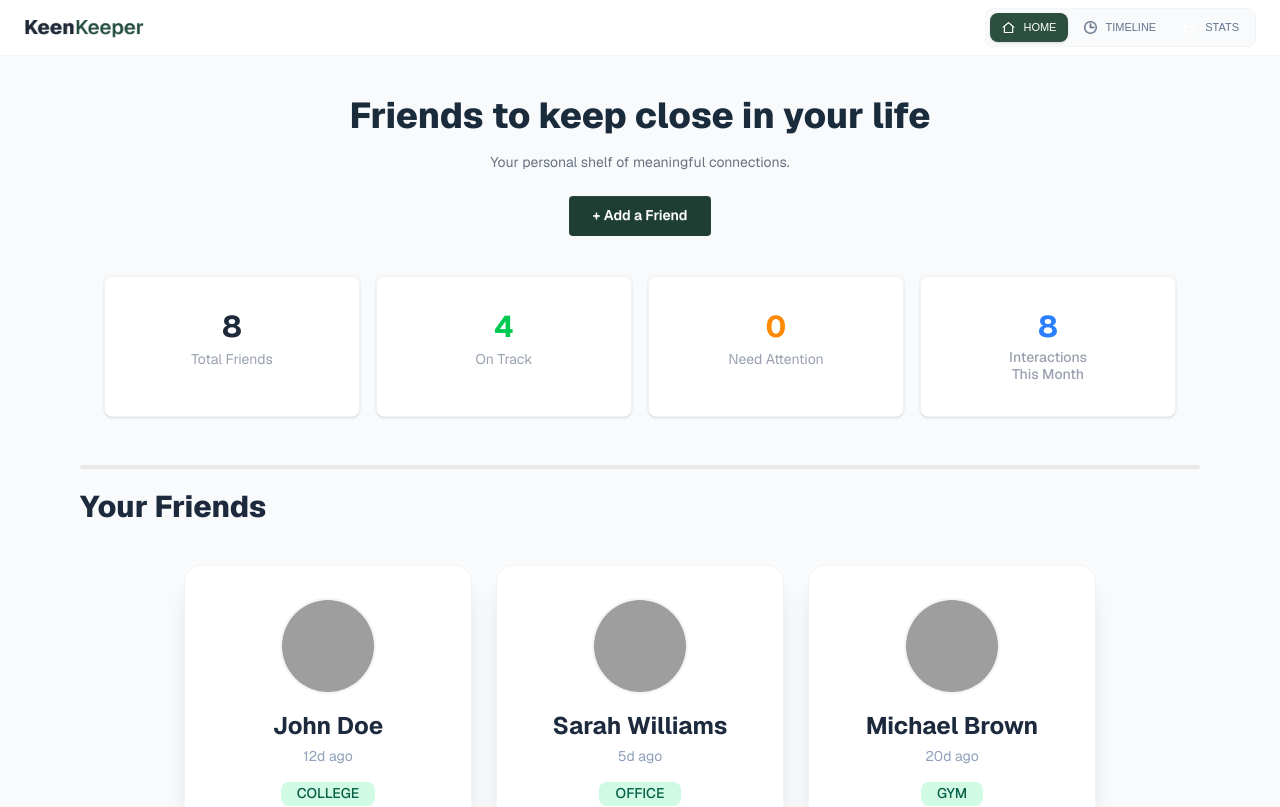
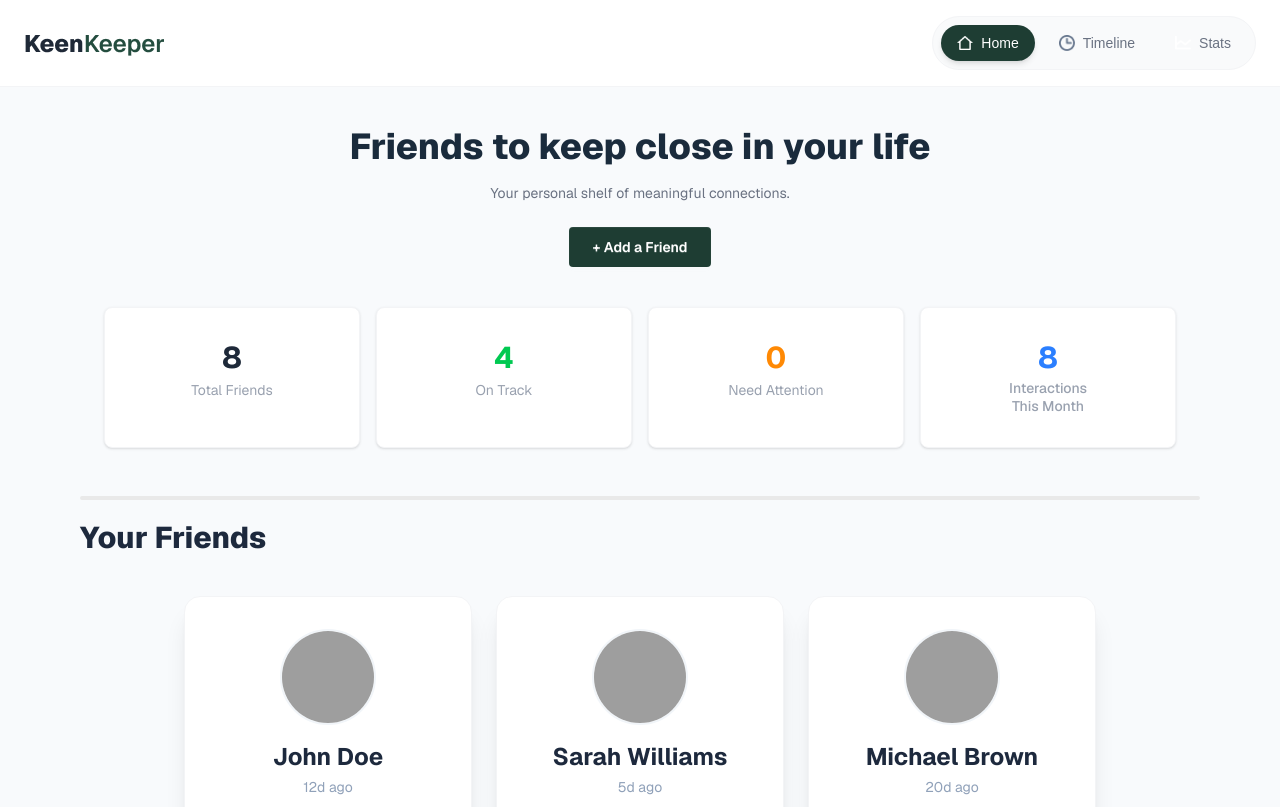
Before and after one commit to arafat33498-prog/Assinment-07, a Next.js app: page /home in a window 1280 px wide. Shown: the top 807 px of the page. Built offline with nearby package versions, Linux system fonts and the light colour scheme; grey boxes are pictures that could not be loaded.

Commit message:
add dynamic active link function for navbar highlighting

```diff
--- a/src/app/page.js
+++ b/src/app/page.js
@@ -1,9 +1,9 @@
-// import Image from "next/image";
+import Image from "next/image";
 
-// export default function Home() {
-//   return (
-//     <div className="flex flex-col flex-1 items-center justify-center bg-zinc-50 font-sans dark:bg-black">
+export default function Home() {
+  return (
+    <div className="flex flex-col flex-1 items-center justify-center bg-zinc-50 font-sans dark:bg-black">
 
-//     </div>
-//   );
-// }
+    </div>
+  );
+}
--- a/src/components/Navbar.jsx
+++ b/src/components/Navbar.jsx
@@ -7,53 +7,47 @@ import { usePathname } from 'next/navigation';
 const Navbar = () => {
   const pathname = usePathname();
 
+  const navItem = (href, label, icon) => {
+    const isActive = pathname === href;
 
-    const getActiveClass = (path) => {
-        const isActive = path === '/'
-            ? (pathname === '/' || pathname === '/home')
-            : pathname === path;
-
-        return isActive
-            ? "bg-[#2D4F3F] text-white shadow-sm"
-            : "text-slate-500 hover:text-green-700 hover:bg-gray-100";
+    return (
+      <li>
+        <Link
+          href={href}
+          className={`flex items-center gap-2 px-4 py-2 rounded-full text-sm font-medium transition-all ${
+            isActive
+              ? 'bg-[#1e3d33] text-white shadow-md'
+              : 'text-gray-500 hover:bg-gray-100'
+          }`}
+        >
+          <Image
+            src={icon}
+            alt={label}
+            width={16}
+            height={16}
+            className={`${isActive ? 'brightness-0 invert' : ''}`}
+          />
+          {label}
+        </Link>
+      </li>
+    );
   };
 
-    const links = (
-        <>
-            <li>
-                <Link href="/" className={`flex items-center gap-2 px-3 py-1.5 rounded-lg font-medium transition-all uppercase text-[11px] ${getActiveClass('/')}`}>
-                    <Image src="/home.png" alt="Home" width={13} height={13} className={getActiveClass('/') === "bg-[#2D4F3F] text-white shadow-sm" ? "brightness-0 invert" : ""} />
-                    HOME
+  return (
+    <nav className="bg-white border-b border-gray-100 px-6 py-4 flex items-center justify-between sticky top-0 z-50">
+
+      {/* Logo */}
+      <Link href="/home">
+        <Image src="/logo.png" alt="Logo" width={141} height={31} />
       </Link>
-            </li>
-            <li>
-                <Link href="/timeline" className={`flex items-center gap-2 px-3 py-1.5 rounded-lg font-medium transition-all uppercase text-[11px] ${getActiveClass('/timeline')}`}>
-                    <Image src="/time.png" alt="Timeline" width={13} height={13} className={getActiveClass('/timeline') === "bg-[#2D4F3F] text-white shadow-sm" ? "brightness-0 invert" : ""} />
-                    TIMELINE
-                </Link>
-            </li>
-            <li>
-                <Link href="/stats" className={`flex items-center gap-2 px-3 py-1.5 rounded-lg font-medium transition-all uppercase text-[11px] ${getActiveClass('/stats')}`}>
-                    <Image src="/status.png" alt="Stats" width={13} height={13} className={getActiveClass('/stats') === "bg-[#2D4F3F] text-white shadow-sm" ? "brightness-0 invert" : ""} />
-                    STATS
-                </Link>
-            </li>
-        </>
-    );
 
-    return (
-        <nav className="bg-white border-b border-gray-100 px-6 py-2 flex items-center justify-between sticky top-0 z-50">
-            <div className="flex items-center">
-                <Link href="/" className="group">
-                    <Image src="/logo.png" alt="Logo" width={120} height={26} />
-                </Link>
-            </div>
+      {/* Nav */}
+      <ul className="flex items-center gap-2 bg-gray-50 p-2 rounded-full border border-gray-100">
+        {navItem('/home', 'Home', '/home.png')}
+        {navItem('/timeline', 'Timeline', '/time.png')}
+        {navItem('/stats', 'Stats', '/status.png')}
+      </ul>
 
-            <div className="flex items-center gap-2">
-                <ul className="flex items-center gap-1 bg-gray-50 p-1 rounded-lg border border-gray-100">
-                    {links}
-                </ul>
-            </div>
     </nav>
   );
 };
```
Lines whose indentation alone changed are shown as unchanged.
